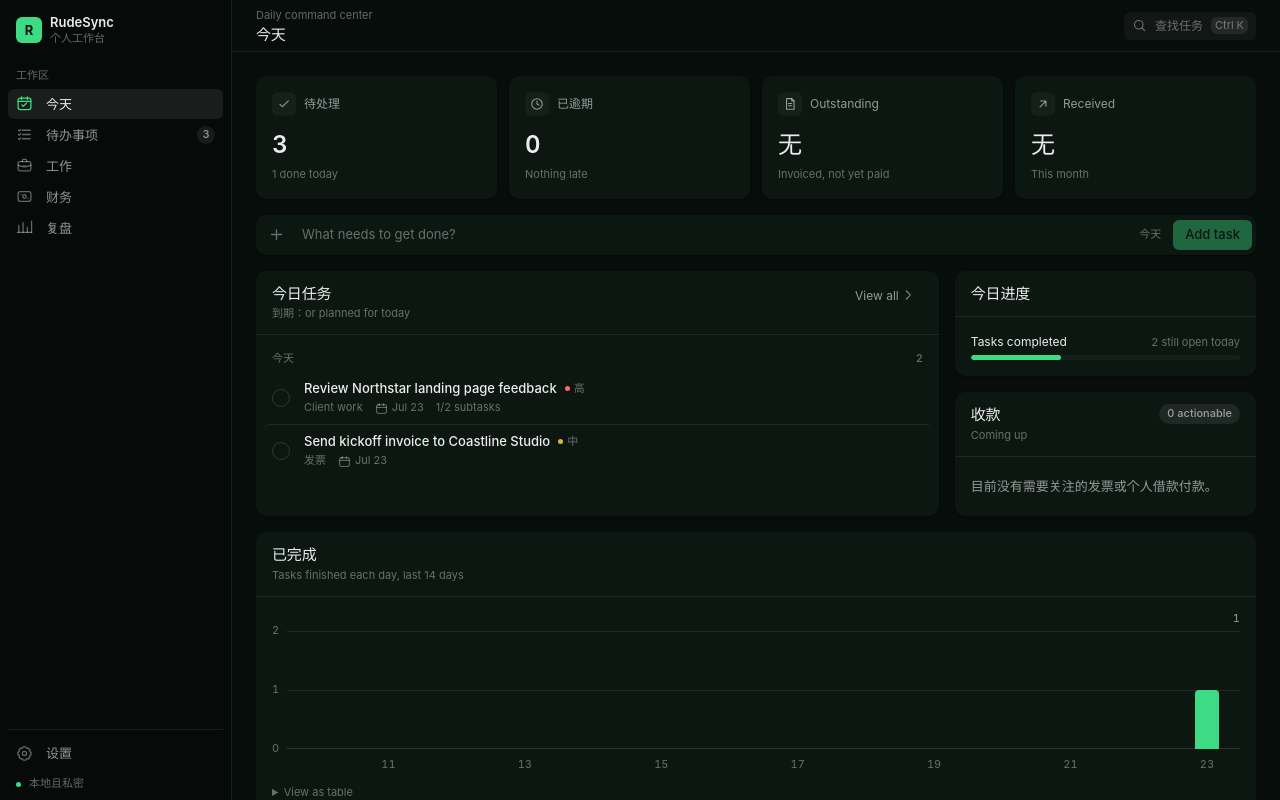
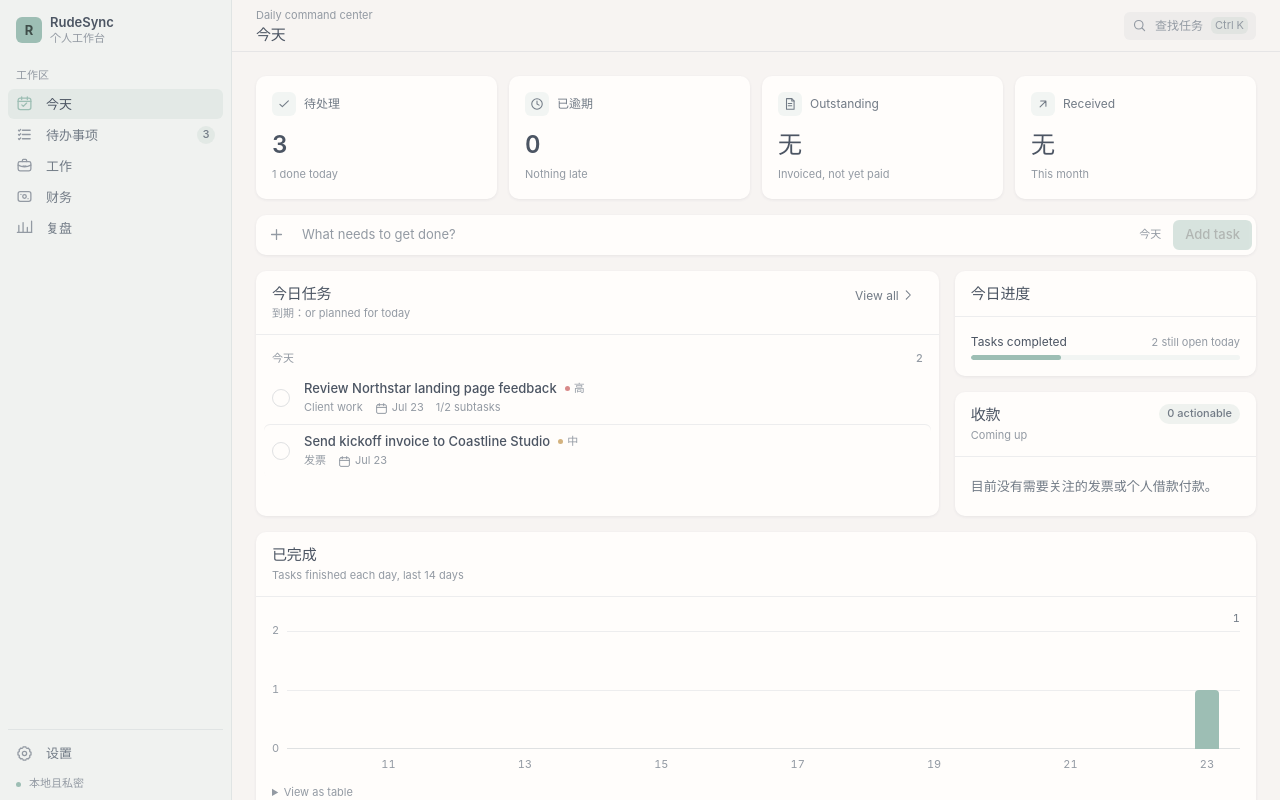
Before and after one commit to muyu0703/RudeSync, a Svelte app: page / in a window 1280 px wide. Built offline with nearby package versions, Linux system fonts and the light colour scheme.

Commit message:
Switch main UI to low-saturation macaron palette

```diff
--- a/src/app.css
+++ b/src/app.css
@@ -29,12 +29,12 @@
   /* --- Surfaces --------------------------------------------- */
   /* Deep forest: the ground reads green, but stays dark enough that the
      emerald accent still functions as a signal rather than blending in. */
-  --surface-window: #070d0a;
-  --surface-content: #0d1712;
-  --surface-raised: #142019;
-  --surface-overlay: #1a2820;
-  --surface-hover: rgb(255 255 255 / 0.045);
-  --surface-active: rgb(255 255 255 / 0.075);
+  --surface-window: #f7f4f2;
+  --surface-content: #fffdfb;
+  --surface-raised: #f2f5f3;
+  --surface-overlay: #fffdfb;
+  --surface-hover: rgb(111 124 136 / 0.065);
+  --surface-active: rgb(157 184 176 / 0.16);
 
   /* Legacy aliases, kept so existing rules resolve during the rollout. */
   --surface-0: var(--surface-window);
@@ -42,37 +42,37 @@
   --surface-2: var(--surface-content);
 
   /* --- Text: white with alpha, so it composites over translucency --- */
-  --text-primary: rgb(255 255 255 / 0.92);
-  --text-secondary: rgb(255 255 255 / 0.56);
-  --text-tertiary: rgb(255 255 255 / 0.38);
-  --text-quaternary: rgb(255 255 255 / 0.26);
+  --text-primary: #4c5563;
+  --text-secondary: #727b86;
+  --text-tertiary: #939aa3;
+  --text-quaternary: #b0b5bb;
   --text-muted: var(--text-secondary);
   --text-faint: var(--text-tertiary);
 
   /* --- Separators: hairlines, never heavy borders ------------ */
-  --separator: rgb(255 255 255 / 0.08);
-  --separator-strong: rgb(255 255 255 / 0.14);
+  --separator: rgb(111 124 136 / 0.12);
+  --separator-strong: rgb(111 124 136 / 0.22);
   --border-subtle: var(--separator);
   --border-strong: var(--separator-strong);
 
   /* --- Accent ------------------------------------------------ */
-  --accent: #3ddc84;
-  --accent-hover: #55e695;
-  --accent-pressed: #2fc873;
-  --accent-fill: rgb(61 220 132 / 0.14);
-  --accent-line: rgb(61 220 132 / 0.28);
+  --accent: #9dbeb4;
+  --accent-hover: #8eb2a7;
+  --accent-pressed: #7fa59a;
+  --accent-fill: rgb(157 190 180 / 0.18);
+  --accent-line: rgb(157 190 180 / 0.36);
   --accent-bright: var(--accent-hover);
   --accent-soft: var(--accent-fill);
   --accent-border: var(--accent-line);
-  --on-accent: #08170e;
+  --on-accent: #3f4d49;
 
   /* --- Status ------------------------------------------------ */
-  --amber: #e3b341;
-  --amber-fill: rgb(227 179 65 / 0.14);
+  --amber: #d3b27e;
+  --amber-fill: rgb(211 178 126 / 0.17);
   --amber-soft: var(--amber-fill);
-  --danger: #ff6961;
-  --danger-fill: rgb(255 105 97 / 0.14);
-  --blue: #6ba7f5;
+  --danger: #d88989;
+  --danger-fill: rgb(216 137 137 / 0.16);
+  --blue: #9fb8d1;
 
   /* --- Data visualisation ------------------------------------ */
   /* Charts use the "emphasis" form: one hue plus a neutral track, never a set
@@ -82,7 +82,7 @@
      managed only 7.2, inside the failing band). The track is a green-cast
      grey so it belongs to the deep-forest ground while still reading neutral. */
   --viz-fill: var(--accent);
-  --viz-track: #33403a;
+  --viz-track: #d9dfdc;
   --viz-grid: var(--separator);
 
   /* --- Radius: four values, applied consistently ------------- */
@@ -102,9 +102,9 @@
   --space-10: 40px;
 
   /* --- Elevation: soft and wide, no hard black -------------- */
-  --shadow-raised: 0 1px 2px rgb(0 0 0 / 0.28);
-  --shadow-popover: 0 8px 24px rgb(0 0 0 / 0.36);
-  --shadow-sheet: 0 24px 64px rgb(0 0 0 / 0.44);
+  --shadow-raised: 0 1px 3px rgb(76 83 95 / 0.09);
+  --shadow-popover: 0 10px 28px rgb(76 83 95 / 0.14);
+  --shadow-sheet: 0 24px 64px rgb(76 83 95 / 0.18);
 
   /* --- Motion: brief and eased, per macOS ------------------- */
   --ease: cubic-bezier(0.32, 0.72, 0, 1);
@@ -120,7 +120,7 @@
   font-synthesis: none;
   text-rendering: optimizeLegibility;
   -webkit-font-smoothing: antialiased;
-  color-scheme: dark;
+  color-scheme: light;
 }
 
 * { box-sizing: border-box; }
@@ -137,7 +137,7 @@ body {
 /* Window translucency was removed: WebView2 renders over the DWM backdrop and
    making the window transparent produced artifacts. Depth comes from the
    surface ramp and elevation instead. */
-body.has-window-effect .sidebar { background: rgb(0 0 0 / 0.22); }
+body.has-window-effect .sidebar { background: rgb(255 255 255 / 0.28); }
 
 h1, h2, h3, h4 { margin: 0; font-weight: var(--weight-semibold); letter-spacing: -0.01em; }
 h1 { font-size: var(--text-20); }
@@ -183,7 +183,7 @@ kbd { font-variant-numeric: tabular-nums; }
   height: 100%;
   flex-direction: column;
   padding: var(--space-3) var(--space-2) var(--space-2);
-  background: rgb(0 0 0 / 0.12);
+  background: rgb(238 242 240 / 0.72);
   border-right: 1px solid var(--separator);
 }
 
```
